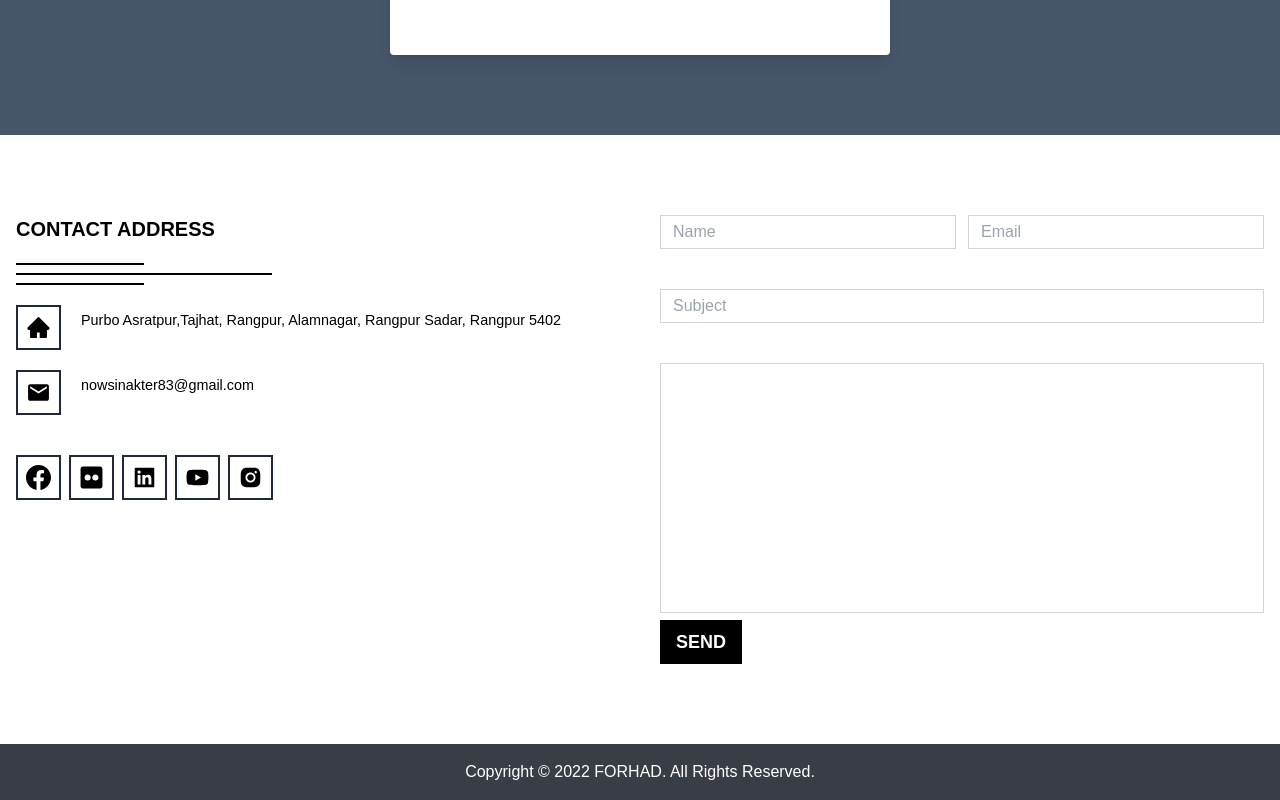
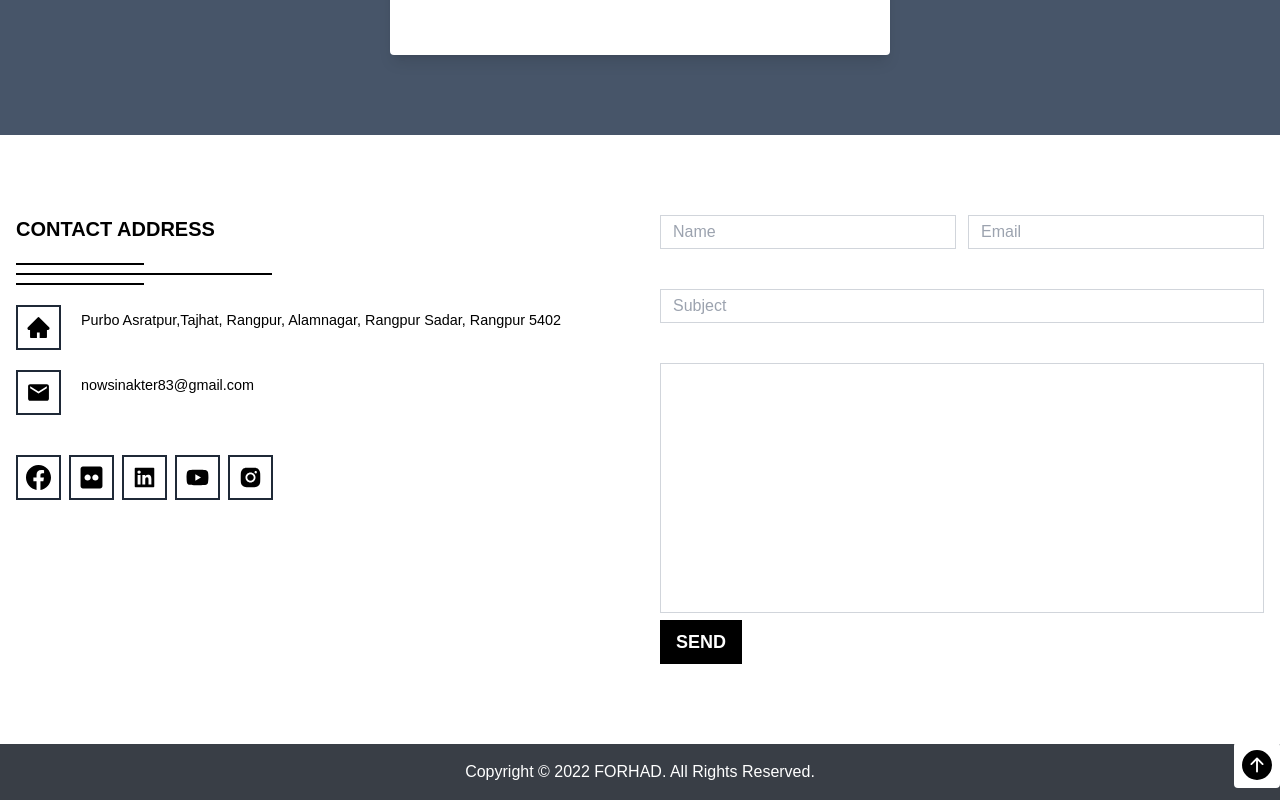
Before and after one commit to Forhad832/Nowsin_Portfolio, a React (Create React App) app: page / in a window 1280 px wide. Shown: the part 7725-8525 px from the top of the page. Built offline with nearby package versions, Linux system fonts and the light colour scheme.

Commit message:
add some code

```diff
--- a/package.json
+++ b/package.json
@@ -8,8 +8,10 @@
     "@testing-library/user-event": "^13.5.0",
     "aos": "^2.3.4",
     "react": "^18.2.0",
+    "react-animated-progress-bar": "^1.1.1",
     "react-dom": "^18.2.0",
     "react-icons": "^4.6.0",
+    "react-progressbar-on-scroll": "^2.0.0",
     "react-scripts": "5.0.1",
     "typewriter-effect": "^2.19.0",
     "web-vitals": "^2.1.4"
--- a/src/components/Experience/Experience.js
+++ b/src/components/Experience/Experience.js
@@ -6,8 +6,10 @@ function Experience () {
        <div>
            <h1 className="mb-10 text-xl font-bold">Experiences</h1>
 
+
            <div className="w-full mx-3 mb-6">
                <span className="block font-semibold md:font-bold md:text-lg">Adobe Illustrator</span>
+
                <div className="w-full h-3 mt-2 bg-gray-500">
                    <span className="relative block h-full w-[98%] bg-green-600 animate-[progress .5s ease-in-out forwards] html">
                        <span className="absolute -right-3 -top-7 font-semibold px-2 bg-[crimson] z-10 text-white">98%</span>
@@ -15,7 +17,7 @@ function Experience () {
                </div>
            </div>
            <div className="w-full mx-3 mb-6">
-                <span className="font-semibold  md:font-bold md:text-lg">Adobe photoshop</span>
+                <span className="font-semibold md:font-bold md:text-lg">Adobe photoshop</span>
                 <div className="w-full h-3 mt-2 bg-gray-500 ">
                     <span className="bg-green-600 h-full w-[90%] block relative">
                     <span className="absolute -right-3 -top-7  font-semibold px-2 bg-[crimson] z-10 text-white">90%</span>
--- a/src/components/Footer/Footer.js
+++ b/src/components/Footer/Footer.js
@@ -1,11 +1,14 @@
 import React from 'react'
-
+import { BsFillArrowUpCircleFill } from 'react-icons/bs'
 const Footer = () => {
   return (
     <div className='bg-[#393E46]'>
-      <div className="container px-4 py-4 mx-auto">
+      <div className="container relative px-4 py-4 mx-auto">
         <div className="flex items-center justify-center text-center text-white">
             <p>Copyright © 2022 FORHAD. All Rights Reserved.</p>
+        </div>
+        <div className="absolute right-0 bottom-3">
+          <a  href="#home" className='flex items-center justify-center px-2 py-2 bg-white rounded'><BsFillArrowUpCircleFill size={30}/></a>
         </div>
       </div>
     </div>
--- a/src/components/Hero/Hero.js
+++ b/src/components/Hero/Hero.js
@@ -1,4 +1,5 @@
 import React from 'react';
+import ProgressBar from 'react-progressbar-on-scroll';
 import Typewriter from 'typewriter-effect';
 import fetchedImgSrc from '../../assets/bg.jpg';
 const Hero = () => {
@@ -28,6 +29,14 @@ const Hero = () => {
         </div>
       </div>
     </div>
+    <ProgressBar
+  color="#00F5FF"
+  height={10}
+  direction="right"
+  position="bottom"
+  gradient={true}
+  gradientColor="#000"
+/>
     </div>
   )
 }
```
Also changed, not shown: 1 other file (tests, documents, lock files or other folders).
